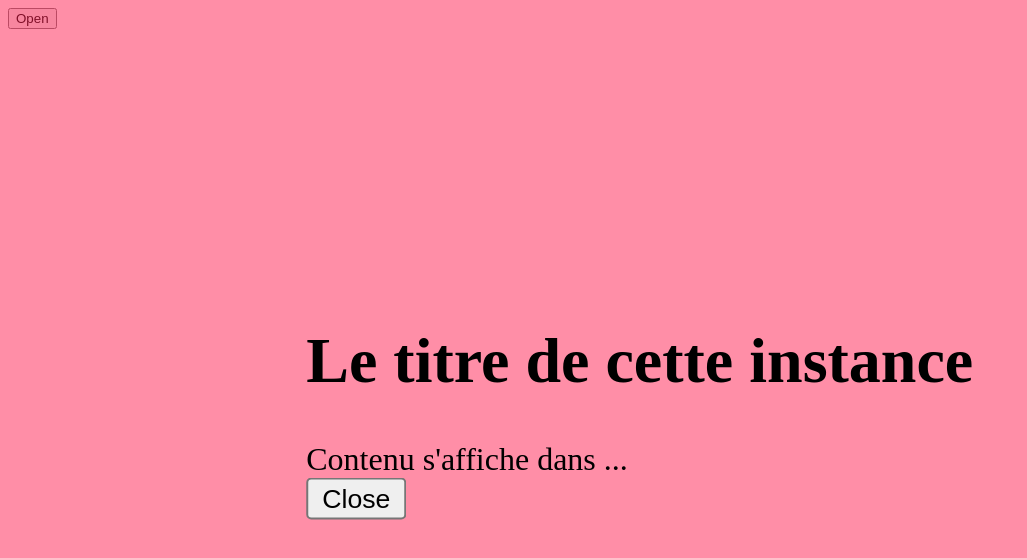
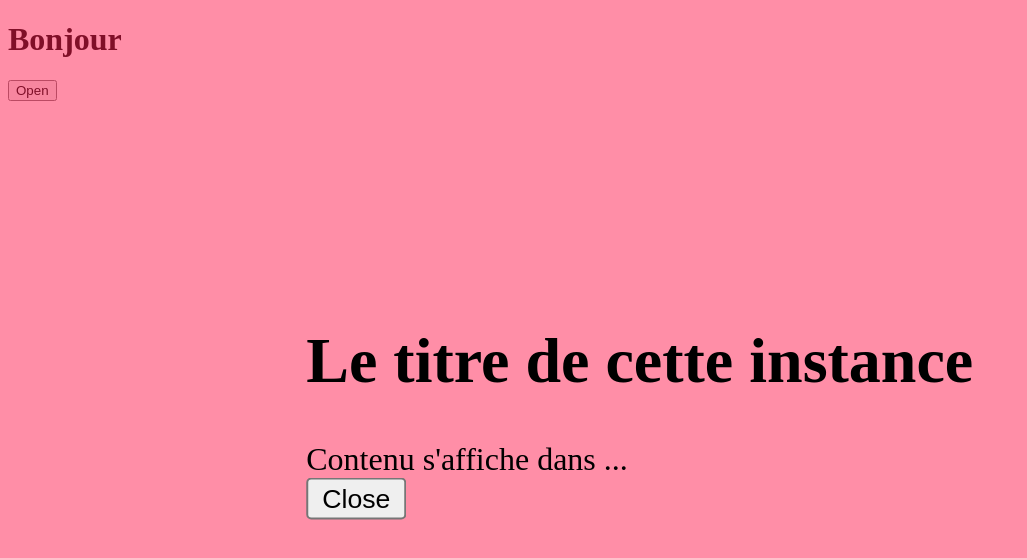
Before and after one commit to CecileGaultier/test-vue-cli, a Vue app: page / in a window 1280 px wide. Shown: the top 558 px of the page, without its empty margins (0-1027 px from the left). Built offline with nearby package versions, Linux system fonts and the light colour scheme.

Commit message:
composant lightbox

```diff
--- a/src/App.vue
+++ b/src/App.vue
@@ -1,23 +1,20 @@
 <template>
   <div class="app">
-    <button @click="$refs.dialog.show()">Open</button>
+      <h1>Bonjour</h1>
+    <light-box/>
 
-    <SimpleDialog ref="dialog"
-                  initial-visible titre="Le titre de cette instance">
-      Contenu s'affiche dans ...
-    </SimpleDialog>
 
   </div>
 </template>
 
 <script>
 
-  import SimpleDialog from "@/SimpleDialog";
+  import LightBox from "@/components/LightBox";
 
   export default {
   name: 'App',
   components: {
-    SimpleDialog
+    LightBox
   },
   data: function () {
     return{
--- /dev/null
+++ b/src/components/LightBox.vue
@@ -0,0 +1,25 @@
+<template>
+    <div class="light-box">
+        <button @click="$refs.dialog.show()">Open</button>
+
+        <SimpleDialog ref="dialog"
+                      initial-visible titre="Le titre de cette instance">
+            Contenu s'affiche dans ...
+        </SimpleDialog>
+    </div>
+</template>
+
+<script>
+
+    import SimpleDialog from "@/SimpleDialog";
+
+
+    export default {
+        name: "LightBox",
+        components: {SimpleDialog},
+    }
+</script>
+
+<style scoped>
+
+</style>
```
